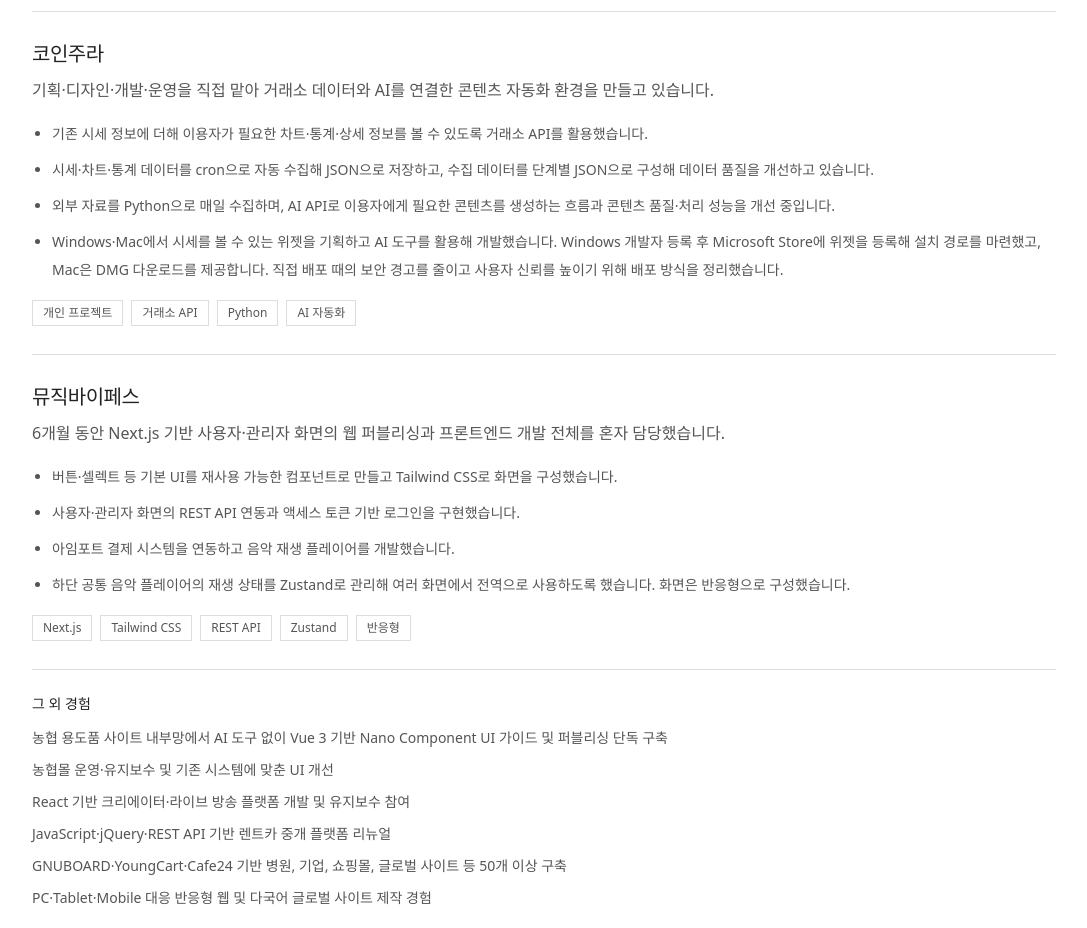
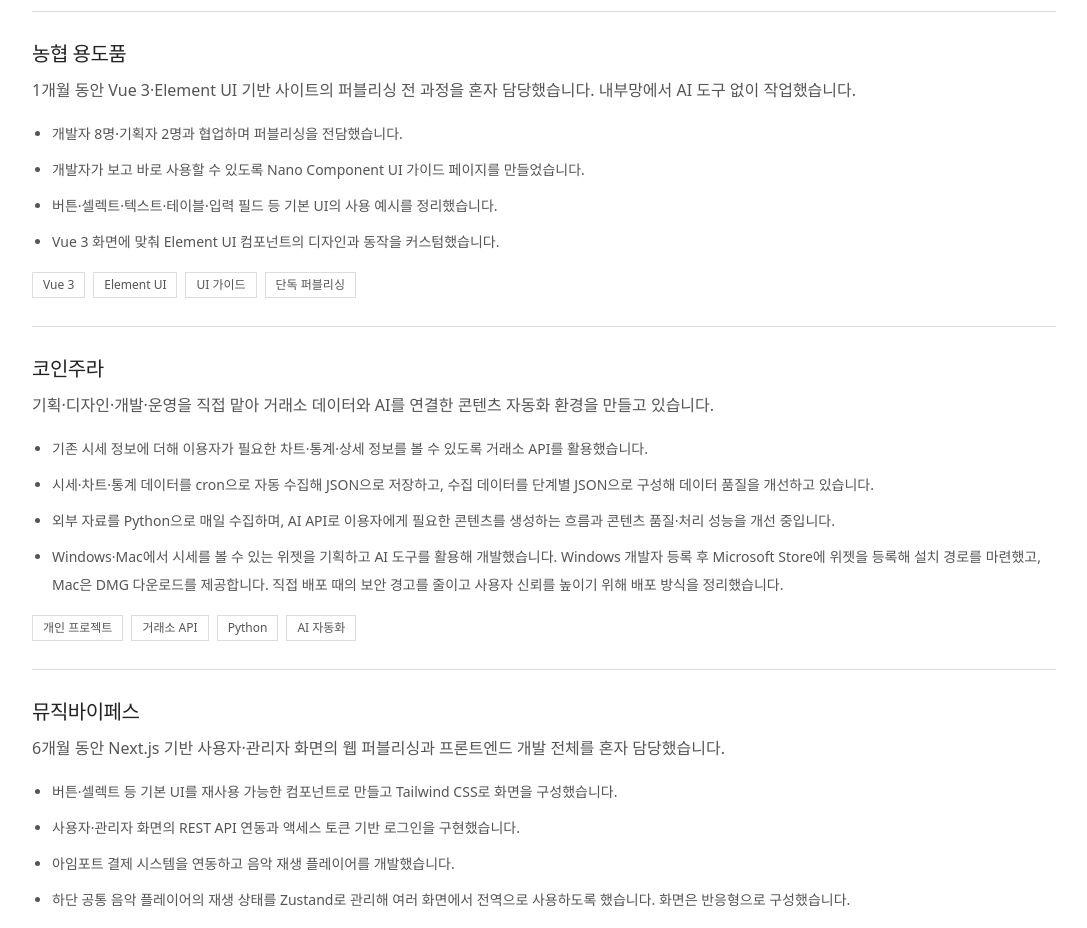
Before and after one commit to gaengkun/portfolio, a React (Vite) app: page / in a window 1280 px wide. Shown: the part 2120-3048 px from the top of the page, without its empty margins (40-1127 px from the left). Built offline with nearby package versions, Linux system fonts and the light colour scheme; the HTML template or start-up script is replaced by a standard one.

Commit message:
Feature Nonghyup supplies publishing work

```diff
--- a/src/content.ts
+++ b/src/content.ts
@@ -66,6 +66,17 @@
             ],
           },
           {
+            title: '농협 용도품',
+            description: '1개월 동안 Vue 3·Element UI 기반 사이트의 퍼블리싱 전 과정을 혼자 담당했습니다. 내부망에서 AI 도구 없이 작업했습니다.',
+            tags: ['Vue 3', 'Element UI', 'UI 가이드', '단독 퍼블리싱'],
+            details: [
+              '개발자 8명·기획자 2명과 협업하며 퍼블리싱을 전담했습니다.',
+              '개발자가 보고 바로 사용할 수 있도록 Nano Component UI 가이드 페이지를 만들었습니다.',
+              '버튼·셀렉트·텍스트·테이블·입력 필드 등 기본 UI의 사용 예시를 정리했습니다.',
+              'Vue 3 화면에 맞춰 Element UI 컴포넌트의 디자인과 동작을 커스텀했습니다.',
+            ],
+          },
+          {
             title: '코인주라',
             description: '기획·디자인·개발·운영을 직접 맡아 거래소 데이터와 AI를 연결한 콘텐츠 자동화 환경을 만들고 있습니다.',
             tags: ['개인 프로젝트', '거래소 API', 'Python', 'AI 자동화'],
@@ -89,7 +100,6 @@
           },
         ],
         highlights: [
-          '농협 용도품 사이트 내부망에서 AI 도구 없이 Vue 3 기반 Nano Component UI 가이드 및 퍼블리싱 단독 구축',
           '농협몰 운영·유지보수 및 기존 시스템에 맞춘 UI 개선',
           'React 기반 크리에이터·라이브 방송 플랫폼 개발 및 유지보수 참여',
           'JavaScript·jQuery·REST API 기반 렌트카 중개 플랫폼 리뉴얼',
```
